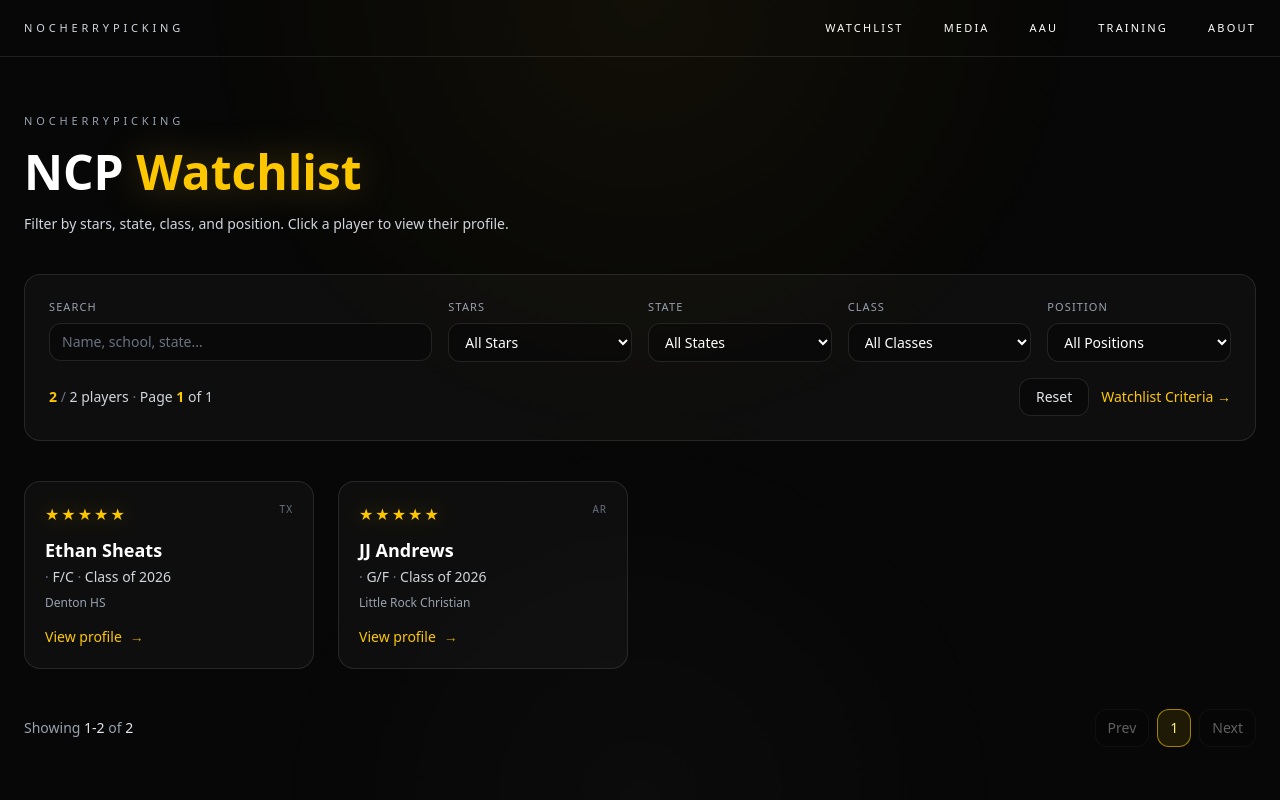
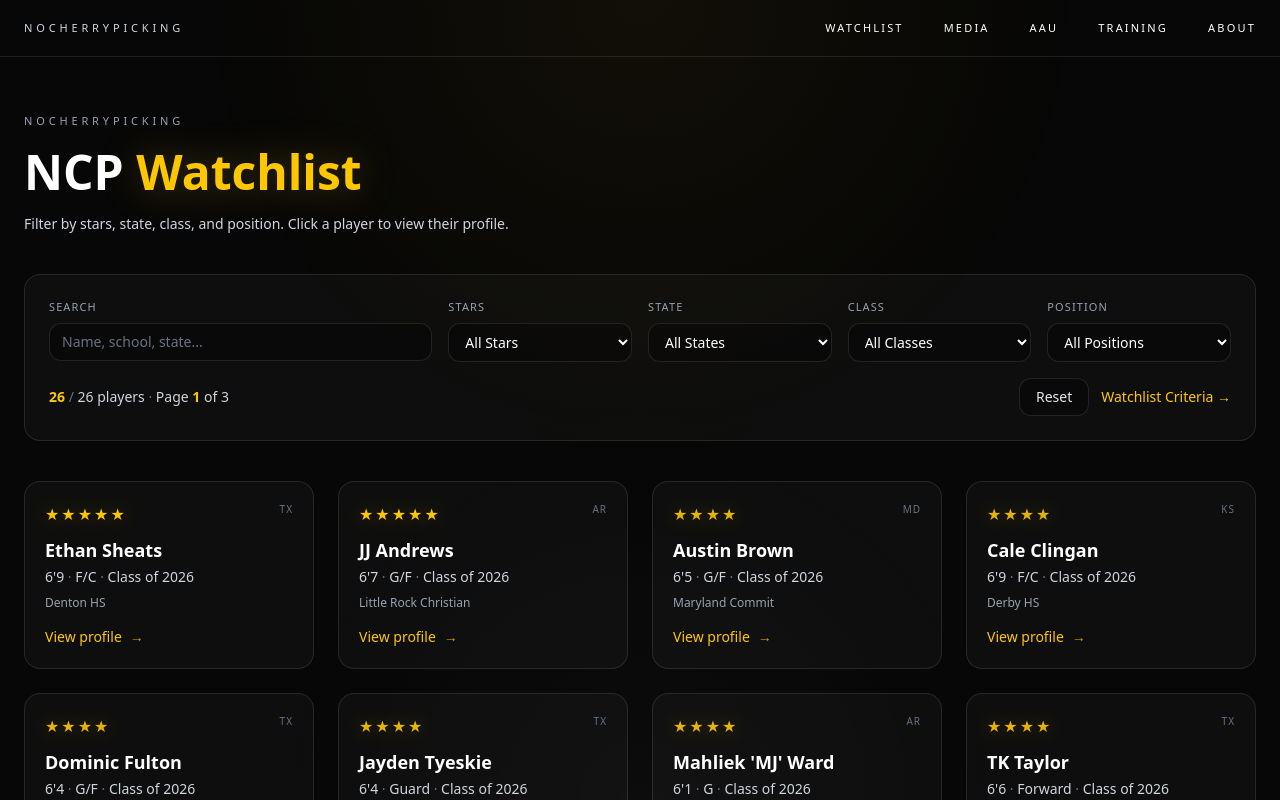
Before and after one commit to nocherrypicking-ra/ncphoops, a Next.js app: page /watchlist in a window 1280 px wide. Shown: the top 800 px of the page. Built offline with nearby package versions, Linux system fonts and the light colour scheme.

Commit message:
Update players.ts

```diff
--- a/data/players.ts
+++ b/data/players.ts
@@ -9,19 +9,16 @@ export type Player = {
   classYear?: number
   position?: string
   stars?: number
+  height?: string
   image?: string
   summary?: string
   college?: string
-  height?: string
-  weight?: string
-  wingspan?: string
-  offers?: string
   stats?: string
 }
 
-// data/players.ts
+export const players: Player[] = [
 
-export const players: Player[] = [  {
+{
 id: "jj-andrews",
 slug: "jj-andrews",
 name: "JJ Andrews",
@@ -30,11 +27,12 @@ export const players: Player[] = [  {
 classYear: 2026,
 position: "G/F",
 stars: 5,
-image: "/placeholder.jpg.webp",
-    summary:
-  "JJ Andrews is a once-in-a-class, physical scoring wing who immediately sets the tone whenever he steps on the floor. At 6’7 with a 7-foot wingspan and a frame built like a grown man, he dominates downhill, finishes through traffic, and rises for emphatic dunks that change the momentum of a game. His perimeter shot is coming along smoothly (36% 3PT, 72% FT), making him a multi-dimensional scoring threat. Defensively, Andrews is long, aggressive, and versatile — disrupting passing lanes, switching across positions, and consistently elevating his team’s energy. He combines intelligence, effort, and elite physical tools to impact every possession. A University of Arkansas signee, JJ blends strength, athleticism, skill, and an unstoppable mentality, solidifying his spot as the premier prospect in the 2026 class.",
+height: "6'7",
 college: "Arkansas",
+image: "/players/jj-andrews.jpg",
+summary: "Once-in-a-class physical scoring wing with elite downhill power, athleticism and defensive versatility."
 },
+
 {
 id: "ethan-sheats",
 slug: "ethan-sheats",
@@ -44,8 +42,348 @@ image: "/placeholder.jpg.webp",
 classYear: 2026,
 position: "F/C",
 stars: 5,
-image: "/placeholder.jpg.webp",
-    summary:
-      "Versatile frontcourt piece with size and skill. Reliable production and strong two-way presence.",
+height: "6'9",
+image: "/players/ethan-sheats.jpg",
+summary: "Versatile frontcourt presence with reliable two-way production."
 },
+
+{
+id: "austin-brown",
+slug: "austin-brown",
+name: "Austin Brown",
+school: "Maryland Commit",
+state: "MD",
+classYear: 2026,
+position: "G/F",
+stars: 4,
+height: "6'5",
+college: "Maryland",
+image: "/players/austin-brown.jpg",
+summary: "Elite shooter with clean mechanics and high confidence from deep."
+},
+
+{
+id: "zvon-king",
+slug: "zvon-king",
+name: "Zvon King",
+school: "Hampton Commit",
+state: "TX",
+classYear: 2026,
+position: "G/F",
+stars: 4,
+height: "6'5",
+college: "Hampton",
+image: "/players/zvon-king.jpg",
+summary: "Dynamic scorer capable of creating separation and scoring at all three levels."
+},
+
+{
+id: "trey-rhodes",
+slug: "trey-rhodes",
+name: "Trey Rhodes",
+school: "Arkansas HS",
+state: "AR",
+classYear: 2026,
+position: "G/F",
+stars: 4,
+height: "6'4",
+image: "/players/trey-rhodes.jpg",
+summary: "Explosive athlete with highlight-level vertical ability and versatile scoring."
+},
+
+{
+id: "tk-taylor",
+slug: "tk-taylor",
+name: "TK Taylor",
+school: "San Angelo Central",
+state: "TX",
+classYear: 2026,
+position: "Forward",
+stars: 4,
+height: "6'6",
+image: "/players/tk-taylor.jpg",
+summary: "Fast-rising Texas forward with elite physical tools and defensive versatility."
+},
+
+{
+id: "dominic-fulton",
+slug: "dominic-fulton",
+name: "Dominic Fulton",
+school: "Plainview",
+state: "TX",
+classYear: 2026,
+position: "G/F",
+stars: 4,
+height: "6'4",
+image: "/players/dominic-fulton.jpg",
+summary: "Powerful three-level scorer with elite athleticism and leadership presence."
+},
+
+{
+id: "cale-clingan",
+slug: "cale-clingan",
+name: "Cale Clingan",
+school: "Derby HS",
+state: "KS",
+classYear: 2026,
+position: "F/C",
+stars: 4,
+height: "6'9",
+image: "/players/cale-clingan.jpg",
+summary: "Modern stretch big with shooting touch and mobility."
+},
+
+{
+id: "mj-ward",
+slug: "mj-ward",
+name: "Mahliek 'MJ' Ward",
+school: "Arkansas HS",
+state: "AR",
+classYear: 2026,
+position: "G",
+stars: 4,
+height: "6'1",
+image: "/players/mj-ward.jpg",
+summary: "High IQ floor general with elite shooting and defensive intensity."
+},
+
+{
+id: "jayden-tyeskie",
+slug: "jayden-tyeskie",
+name: "Jayden Tyeskie",
+school: "Longview HS",
+state: "TX",
+classYear: 2026,
+position: "Guard",
+stars: 4,
+height: "6'4",
+image: "/players/jayden-tyeskie.jpg",
+summary: "Deadeye sniper with elite shooting mechanics and defensive activity."
+},
+
+{
+id: "jantz-alsup",
+slug: "jantz-alsup",
+name: "Jantz Alsup",
+school: "South Central Prep",
+state: "OK",
+classYear: 2026,
+position: "Forward",
+stars: 3,
+height: "6'6",
+image: "/players/jantz-alsup.jpg",
+summary: "Versatile hybrid forward comfortable on the perimeter or mid-post."
+},
+
+{
+id: "greydon-howell",
+slug: "greydon-howell",
+name: "Greydon Howell",
+school: "Broken Bow",
+state: "OK",
+classYear: 2027,
+position: "Guard",
+stars: 3,
+height: "5'10",
+image: "/players/greydon-howell.jpg",
+summary: "Explosive multi-sport athlete with elite speed and playmaking instincts."
+},
+
+{
+id: "carter-chism",
+slug: "carter-chism",
+name: "Carter Chism",
+school: "Mt Pleasant",
+state: "TX",
+classYear: 2026,
+position: "Guard",
+stars: 3,
+height: "5'11",
+image: "/players/carter-chism.jpg",
+summary: "Fiery competitive floor general with high basketball IQ."
+},
+
+{
+id: "brian-cal-jr",
+slug: "brian-cal-jr",
+name: "Brian Cal Jr.",
+school: "Benton",
+state: "AR",
+classYear: 2028,
+position: "Guard",
+stars: 3,
+height: "6'1",
+image: "/players/brian-cal.jpg",
+summary: "Young floor general with leadership instincts and scoring rhythm."
+},
+
+{
+id: "jordan-valentine",
+slug: "jordan-valentine",
+name: "Jordan Valentine",
+school: "Choctaw",
+state: "OK",
+classYear: 2026,
+position: "G/F",
+stars: 3,
+height: "6'6",
+image: "/players/jordan-valentine.jpg",
+summary: "Physical two-way wing with rugged defensive presence."
+},
+
+{
+id: "javonte-ford",
+slug: "javonte-ford",
+name: "Javonte Ford",
+school: "Pleasant Hill",
+state: "LA",
+classYear: 2026,
+position: "G/F",
+stars: 3,
+height: "6'4",
+image: "/players/javonte-ford.jpg",
+summary: "Explosive downhill attacker with high motor and athleticism."
+},
+
+{
+id: "colton-spence",
+slug: "colton-spence",
+name: "Colton Spence",
+school: "McLeod",
+state: "TX",
+classYear: 2027,
+position: "Center",
+stars: 3,
+height: "6'11",
+image: "/players/colton-spence.jpg",
+summary: "Stretch big nicknamed Baby Porzingis with elite shooting touch."
+},
+
+{
+id: "peyton-hicks",
+slug: "peyton-hicks",
+name: "Peyton Hicks",
+school: "Genoa",
+state: "AR",
+classYear: 2026,
+position: "F/C",
+stars: 2,
+height: "6'7",
+image: "/players/peyton-hicks.jpg",
+summary: "Skilled interior scorer with developing perimeter game."
+},
+
+{
+id: "shawn-hall",
+slug: "shawn-hall",
+name: "Shawn Hall",
+school: "Liberty-Eylau",
+state: "TX",
+classYear: 2028,
+position: "G/F",
+stars: 3,
+height: "6'2",
+image: "/players/shawn-hall.jpg",
+summary: "High IQ wing with elite rebounding instincts."
+},
+
+{
+id: "xavier-bazelle",
+slug: "xavier-bazelle",
+name: "Xavier Bazelle",
+school: "Blevins",
+state: "AR",
+classYear: 2026,
+position: "Guard",
+stars: 2,
+height: "5'11",
+image: "/players/xavier-bazelle.jpg",
+summary: "Shifty left-handed scorer with elite shot creation."
+},
+
+{
+id: "zuo-kpogba",
+slug: "zuo-kpogba",
+name: "Zuo Kpogba",
+school: "Douglass HS",
+state: "OK",
+classYear: 2026,
+position: "Guard",
+stars: 2,
+height: "6'2",
+image: "/players/zuo-kpogba.jpg",
+summary: "Explosive athlete who thrives in transition and downhill attacks."
+},
+
+{
+id: "cj-whaley",
+slug: "cj-whaley",
+name: "CJ Whaley",
+school: "Atlanta",
+state: "TX",
+classYear: 2028,
+position: "F/C",
+stars: 2,
+height: "6'6",
+image: "/players/cj-whaley.jpg",
+summary: "Multi-sport athlete with explosive upside."
+},
+
+{
+id: "isaac-aaron",
+slug: "isaac-aaron",
+name: "Isaac Aaron",
+school: "El Dorado",
+state: "AR",
+classYear: 2026,
+position: "Guard",
+stars: 1,
+height: "6'1",
+image: "/players/isaac-aaron.jpg",
+summary: "Lights-out shooter with repeatable mechanics."
+},
+
+{
+id: "kedrid-smith",
+slug: "kedrid-smith",
+name: "Kedrid Smith",
+school: "Pleasant Grove",
+state: "TX",
+classYear: 2028,
+position: "F/C",
+stars: 1,
+height: "6'5",
+image: "/players/kedrid-smith.jpg",
+summary: "Bruising physical rebounder with football toughness."
+},
+
+{
+id: "zaybreion-cooper",
+slug: "zaybreion-cooper",
+name: "Zaybreion Cooper",
+school: "Liberty-Eylau",
+state: "TX",
+classYear: 2027,
+position: "Guard",
+stars: 2,
+height: "5'10",
+image: "/players/zaybreion-cooper.jpg",
+summary: "Electric playmaker with elite ballhandling."
+},
+
+{
+id: "monti-mixon",
+slug: "monti-mixon",
+name: "Monti Mixon",
+school: "Nevada HS",
+state: "AR",
+classYear: 2028,
+position: "F/C",
+stars: 3,
+height: "6'8",
+stats: "15 PPG • 10 RPG • 2.8 BPG",
+image: "/players/monti-mixon.jpg",
+summary: "Young athletic big with elite rim protection upside."
+}
+
 ]
```
Lines whose indentation alone changed are shown as unchanged.
